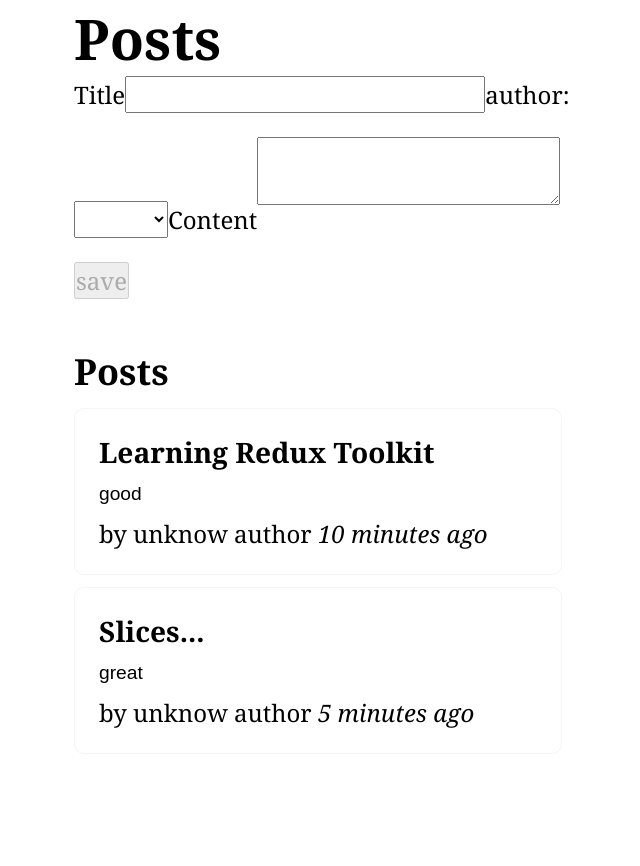
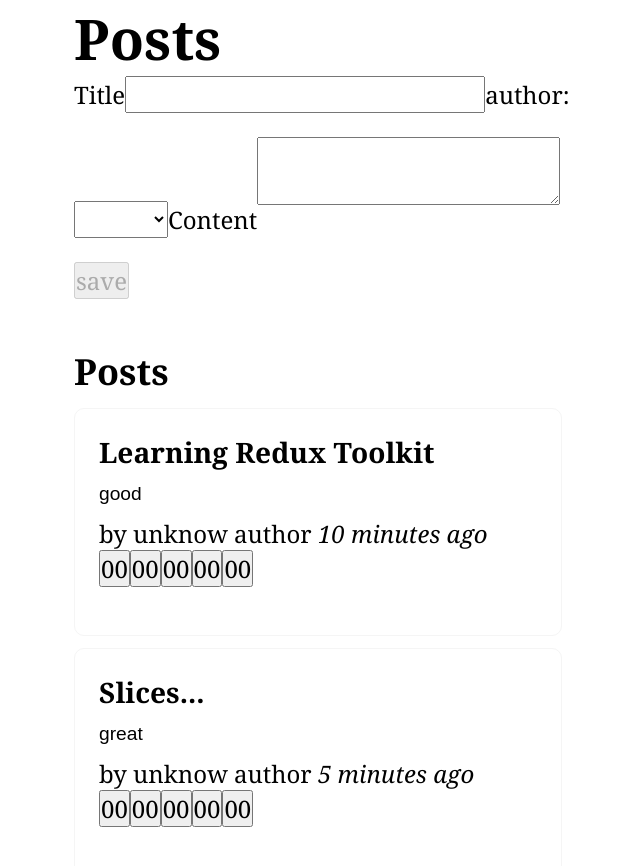
Before and after one commit to juliisstudy/ReduxProjectPost, a React (Create React App) app: page / in a window 1280 px wide. Shown: the top 866 px of the page, without its empty margins (316-956 px from the left). Built offline with nearby package versions, Linux system fonts and the light colour scheme.

Commit message:
add reaction button

```diff
--- a/src/features/posts/AddPostForm.js
+++ b/src/features/posts/AddPostForm.js
@@ -31,8 +31,6 @@
         </option>
     ))
 
-
-
     return (
         <div>
             <h1>Posts</h1>
--- a/src/features/posts/PostsList.js
+++ b/src/features/posts/PostsList.js
@@ -2,6 +2,7 @@
 import { selectAllPosts } from "./postsSlice";
 import PostAuthor from "./PostAuthor";
 import TimeAgo from "./TimeAgo";
+import ReactionButtons from "./ReactionButton";
 
 const PostsList = () => {
     const posts = useSelector(selectAllPosts)
@@ -13,6 +14,7 @@
             <p>{post.content.substring(0, 100)}</p>
             <PostAuthor userId={post.userId}/>
             <TimeAgo timestamp={post.date} />
+            <ReactionButtons post={post}/>
         </article>
     ))
 
--- /dev/null
+++ b/src/features/posts/ReactionButton.js
@@ -0,0 +1,25 @@
+import { useDispatch } from "react-redux";
+import {reactionAdded} from "./postsSlice";
+
+const reactionEomji= {
+    thumbsUp:0,
+            wow:0,
+            heart:0,
+            rocket:0,
+            coffee:0,
+}
+
+const ReactionButtons = ({post})=>{
+    const dispatch = useDispatch()
+    const ReactionButtons = Object.entries(reactionEomji).map(([name,emoji])=>{
+        return(
+            <button key={name} type="button"
+                onClick={()=>dispatch(reactionAdded({postId:post.id,reaction:name}))}
+            >
+                {emoji}{post.reactions[name]}
+            </button>
+        )
+    })
+    return <div>{ReactionButtons}</div>
+}
+export default ReactionButtons
--- a/src/features/posts/postsSlice.js
+++ b/src/features/posts/postsSlice.js
@@ -6,6 +6,13 @@
         title: 'Learning Redux Toolkit',
         content: "good",
         date:sub(new Date(),{minutes:10}).toISOString(),
+        reactions:{
+            thumbsUp:0,
+            wow:0,
+            heart:0,
+            rocket:0,
+            coffee:0,
+        }
 
     },
     {
@@ -13,6 +20,13 @@
         title: 'Slices...',
         content: "great",
         date:sub(new Date(),{minutes:5}).toISOString(),
+        reactions:{
+            thumbsUp:0,
+            wow:0,
+            heart:0,
+            rocket:0,
+            coffee:0,
+        }
 
     }
 ]
@@ -32,15 +46,29 @@
                 title,
                 content,
                 userId,
+                reactions:{
+                    thumbsUp:0,
+                    wow:0,
+                    heart:0,
+                    rocket:0,
+                    coffee:0,
+                }
             }
         }
       }
+    },
+    reactionAdded(state,action){
+        const {postId,reaction} = action.payload
+        const existingPost = state.find(post=>post.id ===postId)
+        if(existingPost){
+            existingPost.reactions[reaction]++
+        }
     }
 }
 })
 
 export const selectAllPosts = (state) => state.posts;
 
-export const { postAdded } = postsSlice.actions
+export const { postAdded,reactionAdded} = postsSlice.actions
 
 export default postsSlice.reducer
```
